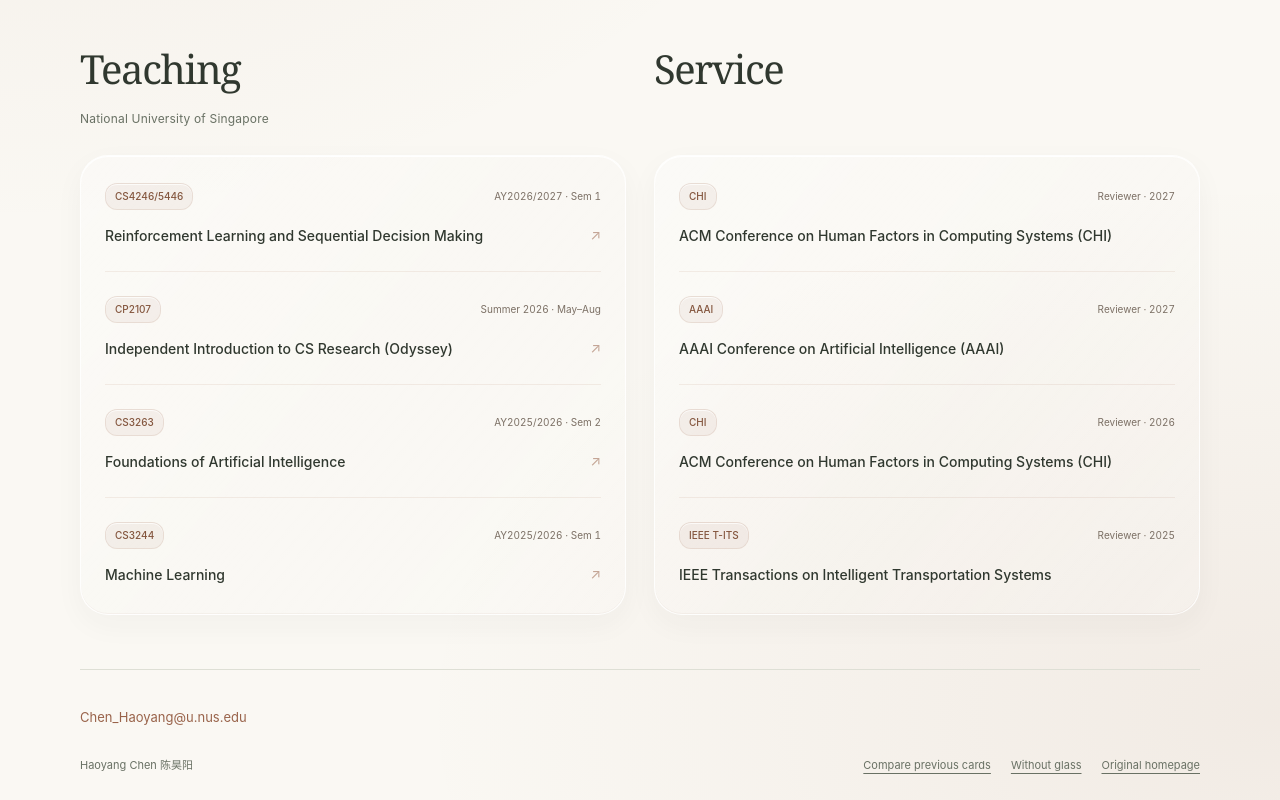
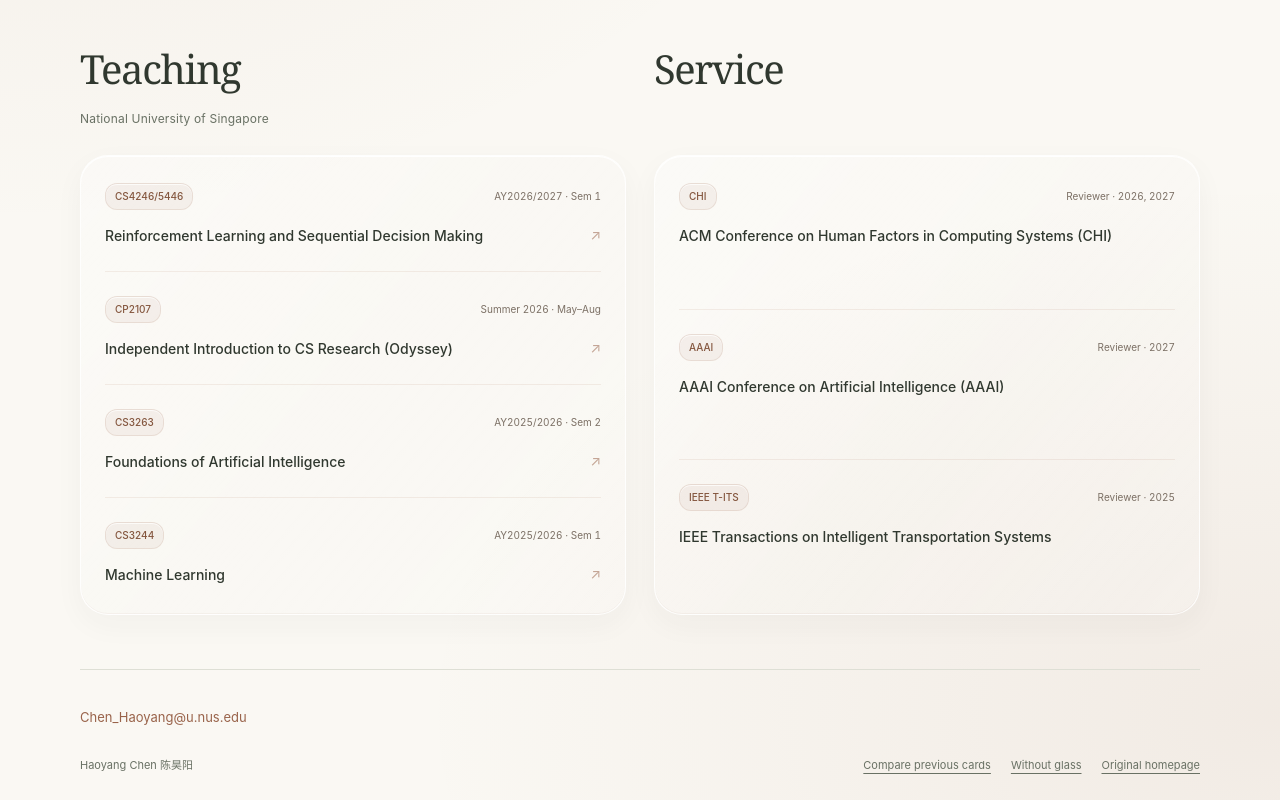
Before and after one commit to Haoyang-Chen/Haoyang-Chen.github.io, a plain HTML site: page glass.html in a window 1280 px wide. Shown: the part 3525-4325 px from the top of the page. Drawn offline with Linux system fonts and the light colour scheme.

Commit message:
Combine CHI service entries and retain both review years

```diff
--- a/glass-academic.css
+++ b/glass-academic.css
@@ -76,3 +76,5 @@
  .academic-columns :is(.teaching-term,.service-role) { font-size: 9px; }
  .academic-columns :is(.teaching-item,.service-item) { font-size: 13px; }
 }
+
+@media (min-width: 901px) { .academic-columns .service-list { grid-template-rows: repeat(3,minmax(0,1fr)); } }
--- a/glass.html
+++ b/glass.html
@@ -6,7 +6,7 @@
 <link rel="stylesheet" href="glass.css?v=3">
 <link rel="stylesheet" href="glass-cards.css?v=10">
 <link rel="stylesheet" href="glass-theme.css?v=1">
-<link rel="stylesheet" href="glass-academic.css?v=2">
+<link rel="stylesheet" href="glass-academic.css?v=3">
 </head><body><a class="skip-link" href="#About">Skip to content</a><nav class="navbar navbar-expand-lg navbar-light" id="navbar" aria-label="Main navigation">
 		<span class="navbar-brand mb-0 h1">Haoyang Chen <span lang="zh">陈昊阳</span></span>
 		<button class="navbar-toggler" type="button"
@@ -175,16 +175,13 @@
 <section class="service-section" aria-labelledby="Service"><h2 id="Service">Service</h2><ul class="service-list">
                     <li class="service-item">
                         <span class="service-identity"><span class="service-code" aria-hidden="true">CHI</span><span class="service-venue">ACM Conference on Human Factors in Computing Systems (CHI)</span></span>
-                        <span class="service-role">Reviewer · 2027</span>
+                        <span class="service-role">Reviewer · 2026, 2027</span>
                     </li>
                     <li class="service-item">
                         <span class="service-identity"><span class="service-code" aria-hidden="true">AAAI</span><span class="service-venue">AAAI Conference on Artificial Intelligence (AAAI)</span></span>
                         <span class="service-role">Reviewer · 2027</span>
                     </li>
-                    <li class="service-item">
-                        <span class="service-identity"><span class="service-code" aria-hidden="true">CHI</span><span class="service-venue">ACM Conference on Human Factors in Computing Systems (CHI)</span></span>
-                        <span class="service-role">Reviewer · 2026</span>
-                    </li>
+
                     <li class="service-item">
                         <span class="service-identity"><span class="service-code" aria-hidden="true">IEEE T-ITS</span><span class="service-venue">IEEE Transactions on Intelligent Transportation Systems</span></span>
                         <span class="service-role">Reviewer · 2025</span>
```
